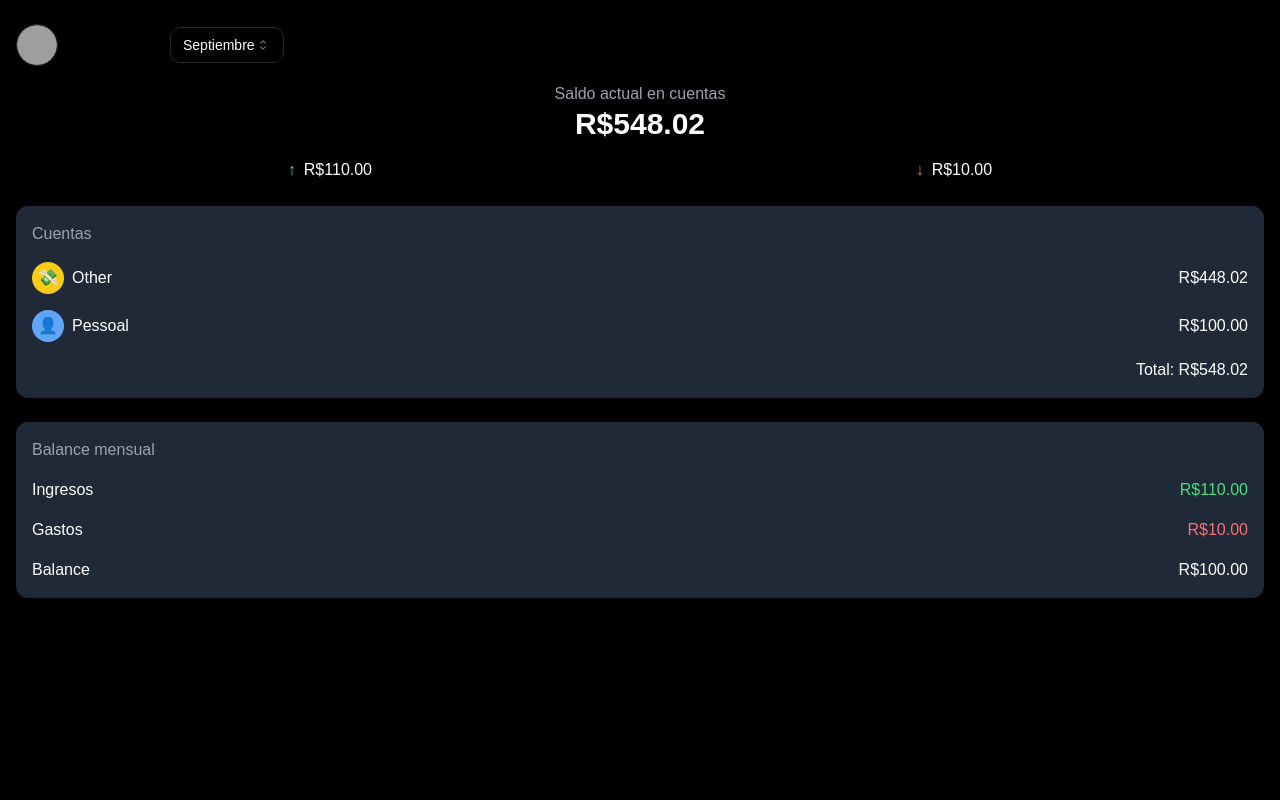
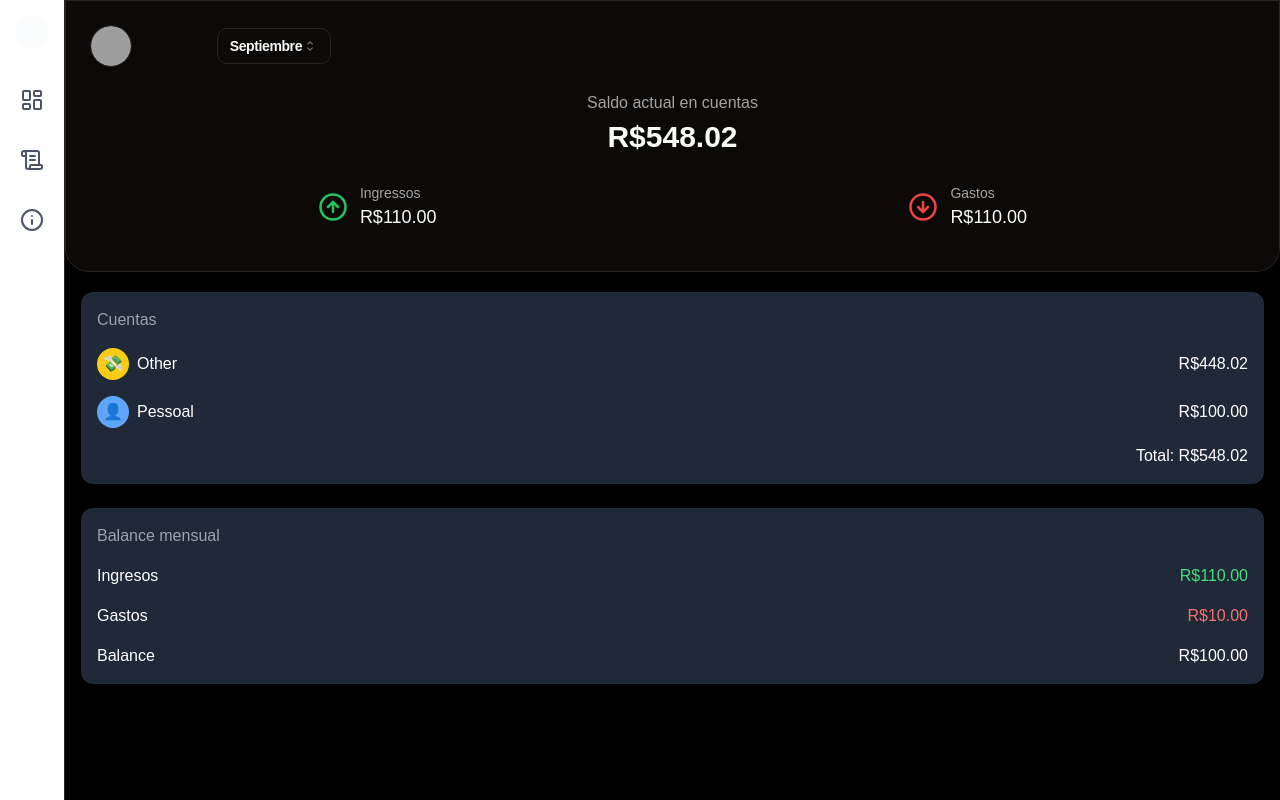
Before and after one commit to Manaure-Vasconcelos/finantracker, a React (Vite) app: page / in a window 1280 px wide. Built offline with nearby package versions, Linux system fonts and the light colour scheme; grey boxes are pictures that could not be loaded.

Commit message:
feat: create a sidebar navigation and refactory balance component

```diff
--- a/src/App.tsx
+++ b/src/App.tsx
@@ -1,5 +1,5 @@
 import { Route, Routes } from "react-router-dom";
-import NavMobile from "./components/NavMobile";
+import Navigation from "./components/Navigation";
 import { ThemeProvider } from "./components/theme-provider";
 import HomePage from "./routes/HomePage";
 import TransactionsHistory from "./routes/TransactionsHistory";
@@ -10,7 +10,7 @@ function App() {
   return (
     <ThemeProvider defaultTheme="dark" storageKey="vite-ui-theme">
       <Routes>
-        <Route path="/" element={<NavMobile />}>
+        <Route path="/" element={<Navigation />}>
           <Route index element={<HomePage />} />
           <Route path="transactions" element={<TransactionsHistory />} />
           <Route path="analytics" element={<AnalyticsDashboard />} />
--- a/src/components/BalanceOverview.tsx
+++ b/src/components/BalanceOverview.tsx
@@ -1,19 +1,38 @@
+import { Card, CardContent, CardHeader, CardTitle } from "@/components/ui/card";
+import SelectMonth from "./SelectMonth";
+import AvatarMenu from "./AvatarMenu";
+import { CircleArrowDown, CircleArrowUp } from "lucide-react";
+
 function BalanceOverview() {
   return (
-    <div className="text-center mb-6">
-      <p className="text-gray-400">Saldo actual en cuentas</p>
-      <h1 className="text-3xl font-bold">R$548.02</h1>
-      <div className="flex justify-around mt-4">
-        <div className="flex items-center">
-          <div className="text-green-400">↑</div>
-          <p className="ml-2">R$110.00</p>
+    <Card className="w-full rounded-t-none rounded-b-3xl">
+      <CardHeader>
+        <CardTitle className="flex flex-row justify-start items-center gap-[5.3rem]">
+          <AvatarMenu />
+          <SelectMonth />
+        </CardTitle>
+      </CardHeader>
+      <CardContent className="text-center mb-6">
+        <p className="text-muted-foreground">Saldo actual en cuentas</p>
+        <h1 className="text-3xl font-bold pt-1 pb-3">R$548.02</h1>
+        <div className="flex justify-around mt-4">
+          <div className="flex items-center gap-3">
+            <CircleArrowUp size={30} color="#22c55e" />
+            <span className="flex flex-col justify-start items-start gap-0">
+              <p className="text-muted-foreground text-sm">Ingressos</p>
+              <p className="text-lg">R$110.00</p>
+            </span>
+          </div>
+          <div className="flex items-center gap-3">
+            <CircleArrowDown size={30} color="#ef4444" />
+            <span className="flex flex-col justify-start items-start gap-0">
+              <p className="text-muted-foreground text-sm">Gastos</p>
+              <p className="text-lg">R$110.00</p>
+            </span>
+          </div>
         </div>
-        <div className="flex items-center">
-          <div className="text-red-400">↓</div>
-          <p className="ml-2">R$10.00</p>
-        </div>
-      </div>
-    </div>
+      </CardContent>
+    </Card>
   );
 }
 
--- /dev/null
+++ b/src/components/NavDesktop.tsx
@@ -0,0 +1,100 @@
+import {
+  ChevronLast,
+  ChevronFirst,
+  LayoutDashboard,
+  ScrollText,
+  Info,
+} from "lucide-react";
+import { useState } from "react";
+import { Link } from "react-router-dom";
+
+export default function NavDesktop() {
+  const [expanded, setExpanded] = useState(false);
+
+  return (
+    <aside className="h-screen max-w-[250px] hidden md:block">
+      <nav className="h-full w-full flex flex-col bg-white border-r shadow-sm ">
+        <div className="p-4 pb-2 flex justify-between items-center">
+          <img
+            src="https://img.logoipsum.com/243.svg"
+            className={`overflow-hidden transition-all ${
+              expanded ? "w-32" : "w-0"
+            }`}
+            alt=""
+          />
+          <button
+            onClick={() => setExpanded((curr) => !curr)}
+            className="p-1.5 rounded-lg bg-gray-50 hover:bg-gray-100"
+          >
+            {expanded ? <ChevronFirst size={20} /> : <ChevronLast size={20}/>}
+          </button>
+        </div>
+
+        <ul className="flex-1 mt-2">
+          <Link to="/">
+            <SidebarItem
+              expanded={expanded}
+              icon={<LayoutDashboard />}
+              text="Dashboard"
+            />
+          </Link>
+          <Link to="/all-recipes">
+            <SidebarItem
+              expanded={expanded}
+              icon={<ScrollText />}
+              text="All Recipes"
+            />
+          </Link>
+          <Link to="/about">
+            <SidebarItem expanded={expanded} icon={<Info />} text="About" />
+          </Link>
+        </ul>
+      </nav>
+    </aside>
+  );
+}
+
+interface SideBarItemProp {
+  icon: React.ReactNode;
+  text: string;
+  active?: boolean;
+  expanded: boolean;
+}
+
+function SidebarItem({ icon, text, active, expanded }: SideBarItemProp) {
+  return (
+    <li
+      className={`flex justify-center items-center py-3 px-3 my-1 mt-3
+        font-medium rounded-md cursor-pointer
+        transition-colors group transform duration-300
+        ${
+          active
+            ? "bg-gradient-to-tr from-indigo-200 to-indigo-100 text-indigo-800 text-wrap"
+            : "hover:bg-indigo-50 text-gray-600"
+        }
+    `}
+    >
+      <div className="flex-shrink-0">{icon}</div>
+      <span
+        className={`overflow-hidden transition-all whitespace-nowrap ${
+          expanded ? "w-52 ml-6 px-2" : "w-0"
+        }`}
+      >
+        {text}
+      </span>
+
+      {!expanded && (
+        <div
+          className={`
+          absolute left-full rounded-md px-2 py-1 ml-6
+          bg-indigo-100 text-indigo-800 text-sm
+          invisible opacity-20 -translate-x-3 transition-all
+          group-hover:visible group-hover:opacity-100 group-hover:translate-x-0
+      `}
+        >
+          {text}
+        </div>
+      )}
+    </li>
+  );
+}
--- a/src/components/NavMobile.tsx
+++ b/src/components/NavMobile.tsx
@@ -1,18 +1,9 @@
-import {
-  ChartNoAxesCombined,
-  CirclePlus,
-  HandCoins,
-  House,
-  TableOfContents,
-} from "lucide-react";
-import { Link, Outlet } from "react-router-dom";
+import { Link } from "react-router-dom";
 import { Button } from "./ui/button";
+import { ChartNoAxesCombined, CirclePlus, HandCoins, House, TableOfContents } from "lucide-react";
 
 function NavMobile() {
   return (
-    <>
-      <Outlet />
-
     <div className="fixed w-full bottom-0 left-0 right-0 bg-gray-900 text-white p-4 flex justify-between md:hidden">
       <Button variant={"ghost"}>
         <Link to={"/"}>
@@ -38,7 +29,6 @@ function NavMobile() {
         </Link>
       </Button>
     </div>
-    </>
   );
 }
 
--- /dev/null
+++ b/src/components/Navigation.tsx
@@ -0,0 +1,15 @@
+import { Outlet } from "react-router-dom";
+import NavMobile from "./NavMobile";
+import NavDesktop from "./NavDesktop";
+
+function Navigation() {
+  return (
+    <div className='flex flex-col md:flex-row'>
+      <NavDesktop />
+      <Outlet />
+      <NavMobile />
+    </div>
+  );
+}
+
+export default Navigation;
--- a/src/components/ui/card.tsx
+++ b/src/components/ui/card.tsx
@@ -57,7 +57,7 @@ const CardContent = React.forwardRef<
   HTMLDivElement,
   React.HTMLAttributes<HTMLDivElement>
 >(({ className, ...props }, ref) => (
-  <div ref={ref} className={cn("p-6 pt-0", className)} {...props} />
+  <div ref={ref} className={cn("p-4 pt-0", className)} {...props} />
 ))
 CardContent.displayName = "CardContent"
 
--- a/src/routes/HomePage.tsx
+++ b/src/routes/HomePage.tsx
@@ -1,24 +1,16 @@
 import Accounts from "../components/Accounts";
-import AvatarMenu from "../components/AvatarMenu";
 import BalanceChart from "../components/BalanceChart";
 import BalanceOverview from "../components/BalanceOverview";
-import SelectMonth from "../components/SelectMonth";
 
 function HomePage() {
   return (
-    <div className="bg-black  text-white min-h-screen w-screen px-4 py-6">
-      <div className="flex justify-between items-center mb-4">
-        <div className="flex justify-start items-center space-x-28">
-          <AvatarMenu />
-          <SelectMonth />
-        </div>
+    <div className="bg-black  text-white min-h-screen w-screen">
+      <BalanceOverview />
+      <div className="px-4 mt-5">
+        <Accounts />
+
+        <BalanceChart />
       </div>
-
-      <BalanceOverview />
-
-      <Accounts />
-
-      <BalanceChart />
     </div>
   );
 }
```
Lines whose indentation alone changed are shown as unchanged.
